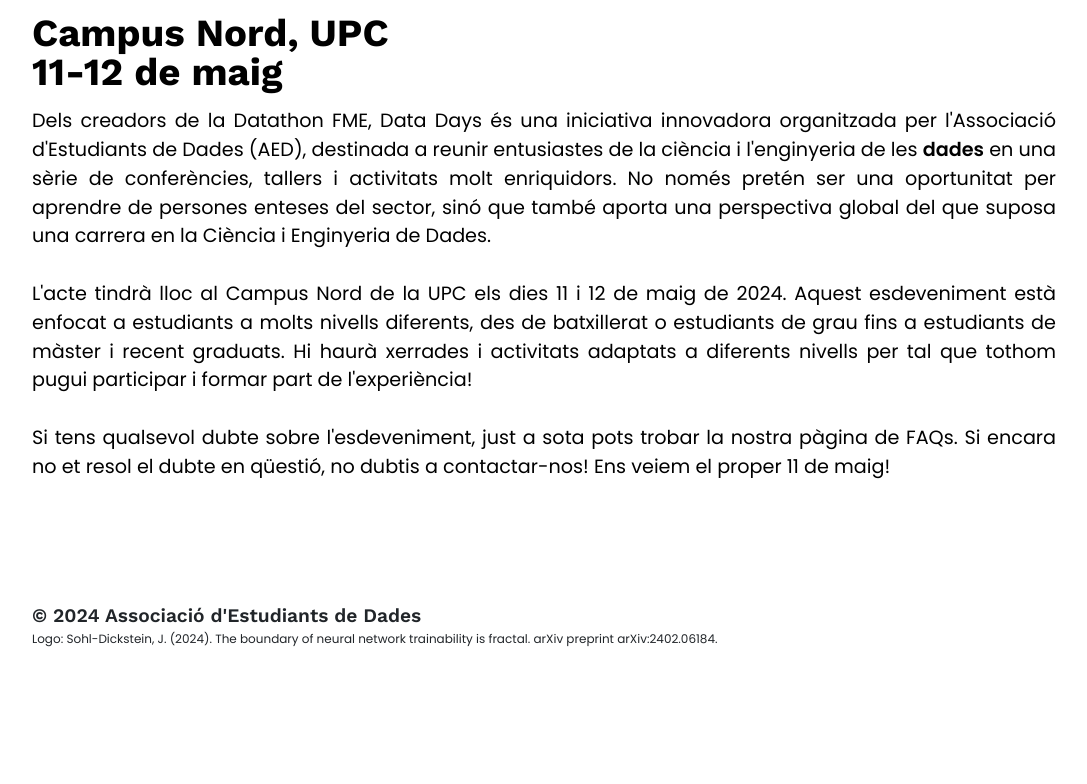
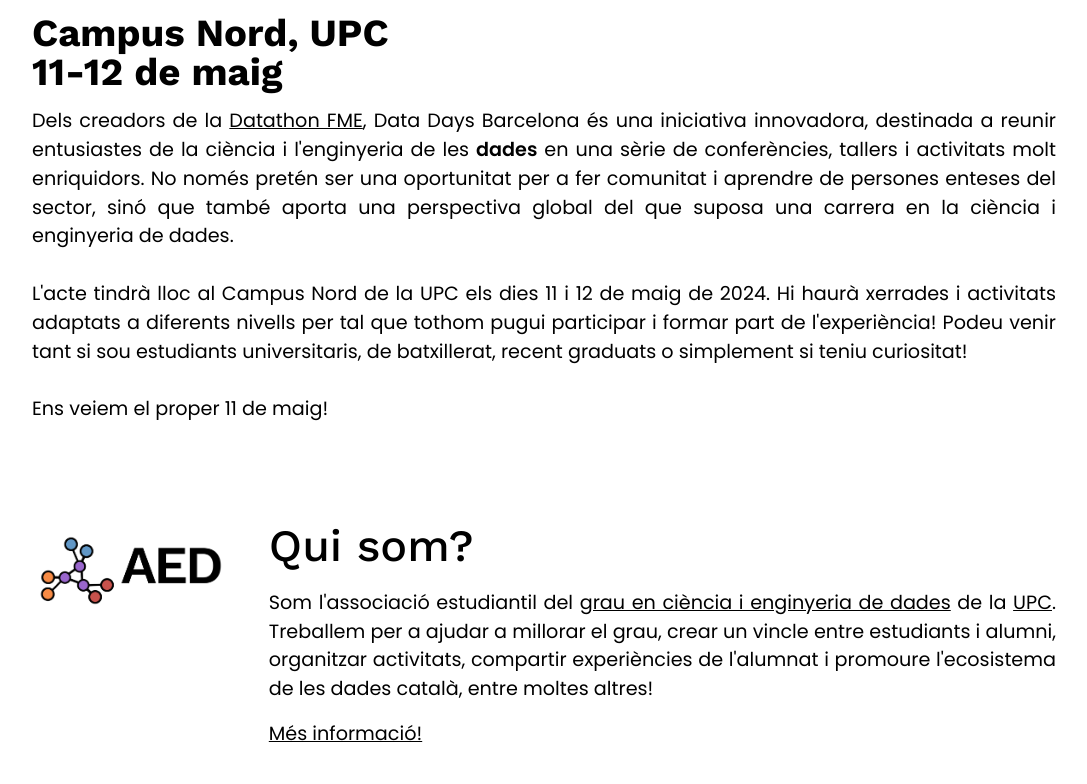
Before and after one commit to orlandoroldan/data_days_web, a React (Vite) app: page / in a window 1280 px wide. Shown: the part 1056-1840 px from the top of the page, without its empty margins (96-1183 px from the left). Before the commit the page ends 1784 px from the top, so only its background shows below. Built offline with nearby package versions, Linux system fonts and the light colour scheme.

Commit message:
afegir secció qui som

```diff
--- a/src/App.css
+++ b/src/App.css
@@ -117,7 +117,8 @@
   font-weight: 700 !important;
 }
 
-p {
+p,
+a {
   font-size: max(1.5vw, 19px) !important;
   font-weight: 400 !important;
   line-height: 1.5em !important;
@@ -138,6 +139,10 @@
 
 .content p {
   text-align: justify;
+}
+
+.content a {
+  color: black;
 }
 
 .content br {
@@ -223,6 +228,31 @@
   font-weight: 600;
 }
 
+.fullwidth {
+  display: flex;
+  justify-content: center;
+}
+
+.callout-with-image {
+  display: grid;
+  grid-template-columns: 1fr 4fr;
+  grid-gap: 40px;
+  border-radius: 10px;
+  margin-top: 100px;
+  width: 80vw;
+}
+
+.callout-with-image img {
+  max-width: 100%;
+}
+
+.callout-with-image h3 {
+  font-size: 2.8em;
+  font-weight: 500;
+  margin-bottom: 20px;
+}
+
+
 /* ---------------- FAQs ----------------------------- */
 
 .FAQsection h3 {
@@ -253,7 +283,38 @@
   font-weight: 600 !important;
 }
 
-/* -------------- MEDIA MAX-WIDTH: 768px ------------------- */
+/* -------------- MEDIA MAX-WIDTH ------------------- */
+
+@media (max-width: 1000px) {
+
+  .callout-with-image {
+    width: 100vw;
+  }
+
+  .callout-with-image h3 {
+    font-size: 2em !important;
+  }
+
+  .callout-with-image * {
+    line-height: 25px;
+  }
+
+  .callout-with-image {
+    grid-template-columns: 1fr;
+  }
+
+  .callout-with-image:first-child {
+    text-align: center;
+  }
+
+  .callout-with-image img {
+    max-width: 40vw;
+  }
+
+  .fullwidth {
+    padding: 40px 20px 40px 20px;
+  }
+}
 
 @media (max-width: 768px) {
   .app-section {
--- a/src/pages/Home.jsx
+++ b/src/pages/Home.jsx
@@ -12,26 +12,34 @@
         <h2>Campus Nord, UPC</h2>
         <h2>11-12 de maig</h2>
         <br />
-        <p>Dels creadors de la Datathon FME, Data Days és una iniciativa innovadora organitzada per
-          l&apos;Associació d&apos;Estudiants de Dades (AED), destinada
-          a reunir entusiastes de la ciència i l&apos;enginyeria de les <b>dades</b> en una sèrie de conferències, tallers i activitats molt enriquidors.
-          No només pretén ser una oportunitat per aprendre de persones enteses del sector, sinó que també aporta
-          una perspectiva global del que suposa una carrera en la Ciència i Enginyeria de Dades.
+        <p>Dels creadors de la <a href='https://datathon.cat' target='_blank' rel='noopener'>Datathon FME</a>, Data Days Barcelona és una iniciativa innovadora,
+          destinada a reunir entusiastes de la ciència i l&apos;enginyeria de les <b>dades</b> en una sèrie de conferències, tallers i activitats molt enriquidors.
+          No només pretén ser una oportunitat per a fer comunitat i aprendre de persones enteses del sector, sinó que també aporta
+          una perspectiva global del que suposa una carrera en la ciència i enginyeria de dades.
           <br></br><br></br>
           L&apos;acte tindrà lloc al Campus Nord de la UPC els dies 11 i 12 de maig de 2024.
 
-          Aquest esdeveniment està enfocat a estudiants a molts nivells diferents, des de batxillerat o
-          estudiants de grau fins a estudiants de màster i recent graduats. Hi haurà xerrades i activitats adaptats
-          a diferents nivells per tal que tothom pugui participar i formar part de l&apos;experiència!
+          Hi haurà xerrades i activitats adaptats a diferents nivells per tal que tothom pugui participar i formar part de l&apos;experiència!
+          Podeu venir tant si sou estudiants universitaris, de batxillerat, recent graduats o simplement si teniu curiositat!
 
           <br></br><br></br>
 
-          Si tens qualsevol dubte sobre l&apos;esdeveniment, just a sota pots trobar la nostra pàgina de FAQs. Si encara no et resol
-          el dubte en qüestió, no dubtis a contactar-nos!
-
           Ens veiem el proper 11 de maig!
         </p>
-      </div>
+        <section className="fullwidth">
+          <div className="callout-with-image">
+            <div>
+              <img width="200px" src="aed.webp" alt="AED" />
+            </div>
+            <div>
+              <h3>Qui som?</h3>
+              <p>Som l&apos;associació estudiantil del <a href='https://dse.upc.edu/ca' target='_blank' rel='noopener'>grau en ciència i enginyeria de dades</a> de la <a href='https://upc.edu' target='_blank' rel='noopener'>UPC</a>. Treballem per a ajudar a millorar el grau, crear un vincle entre estudiants i alumni, organitzar activitats, compartir experiències de l&apos;alumnat i promoure l&apos;ecosistema de les dades català, entre moltes altres!</p>
+              <br />
+              <a href="https://aed.cat/" target="_blank" rel="noopener noreferrer">Més informació!</a>
+            </div>
+          </div>
+        </section >
+      </div >
       <div className="home-info-container">
         <div className="home-text">
           <div className='hidden-text'>
```
